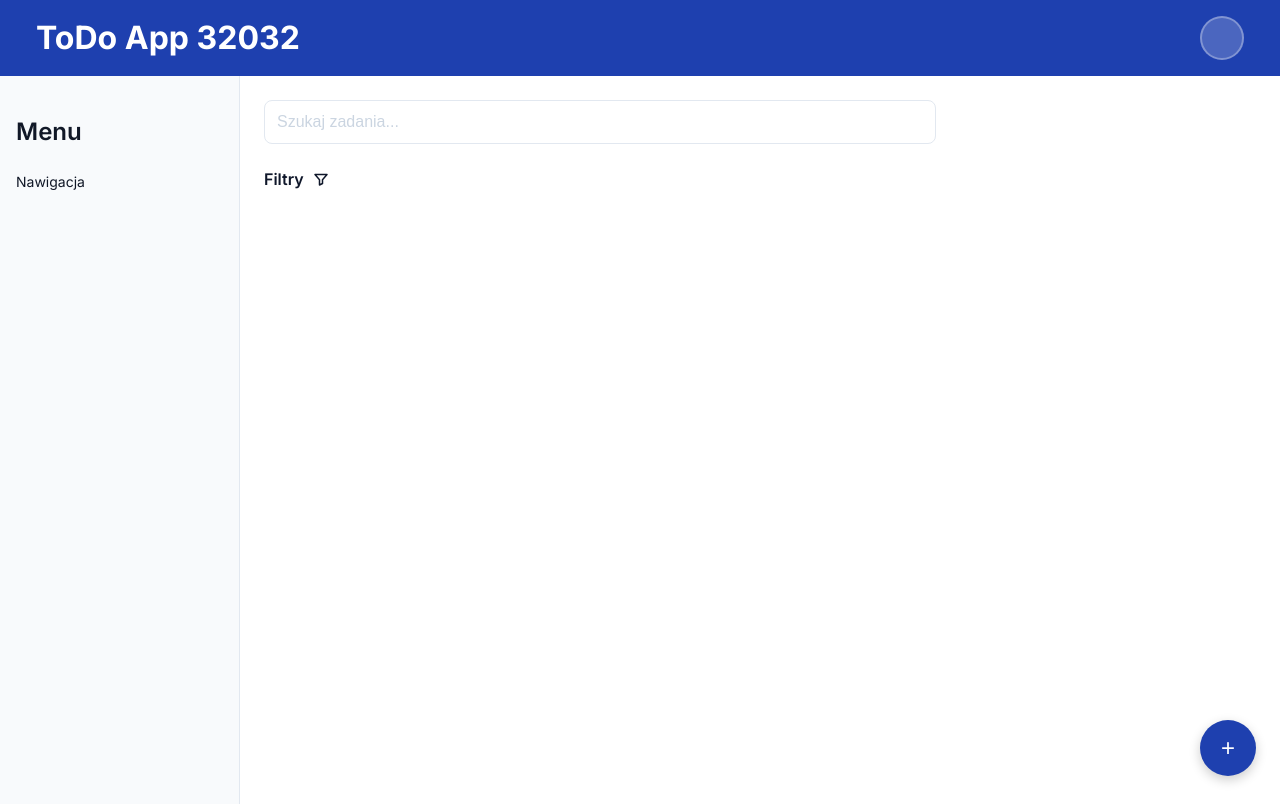
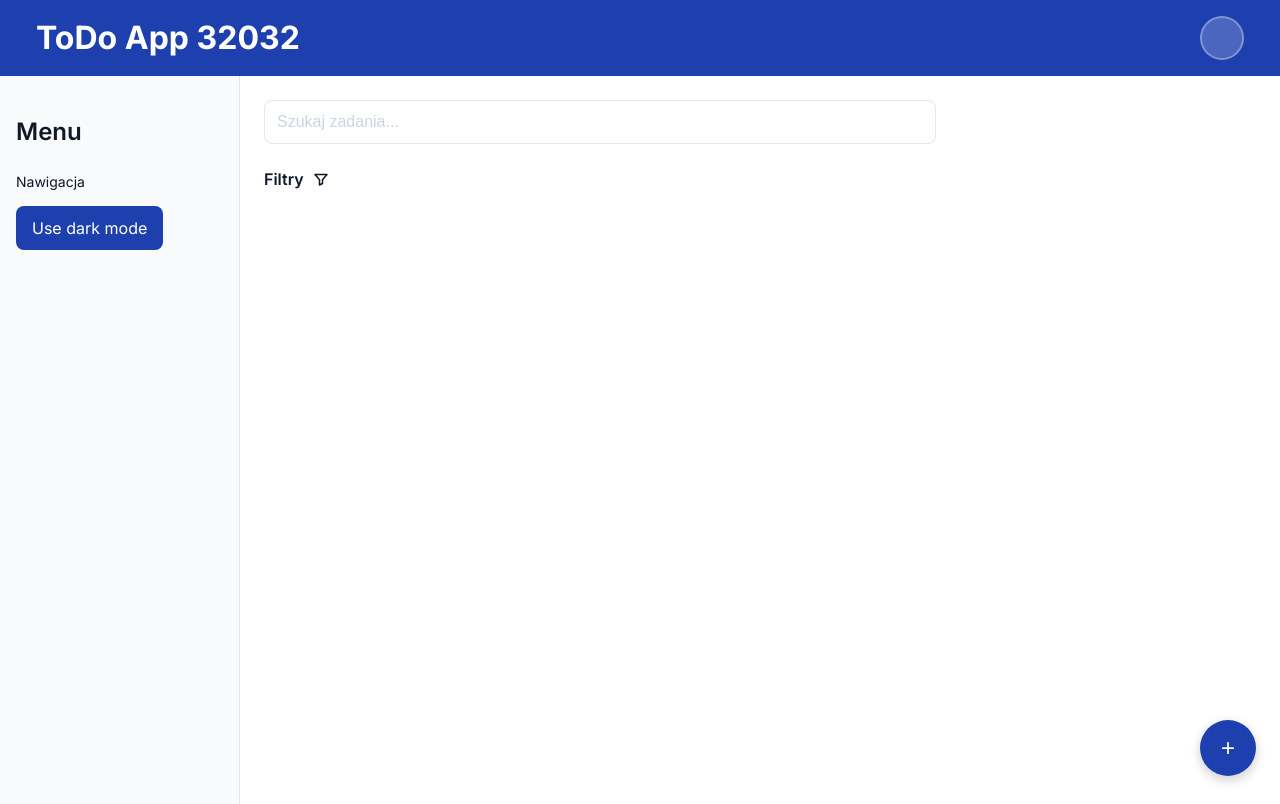
Before and after one commit to a-osika/ziu_4, a React (Vite) app: page / in a window 1280 px wide. Built offline with nearby package versions, Linux system fonts and the light colour scheme.

Commit message:
theme button

```diff
--- a/src/components/SearchBar/SearchBar.tsx
+++ b/src/components/SearchBar/SearchBar.tsx
@@ -1,5 +1,5 @@
-import { useTodoContext } from "../../context/TodoContext";
-import { Input } from "../../components/Input/Input";
+import { useTodoContext } from '../../context/TodoContext';
+import { Input } from '../../components/Input/Input';
 
 export function SearchBar() {
   const { query, setQuery } = useTodoContext();
--- a/src/components/Sidebar.tsx
+++ b/src/components/Sidebar.tsx
@@ -1,8 +1,11 @@
+import { ThemeToggle } from "./ThemeToggle";
+
 export function Sidebar() {
   return (
     <aside className="sidebar">
       <h3 className="h3">Menu</h3>
       <p className="body2">Nawigacja</p>
+      <ThemeToggle />
     </aside>
   );
 }
```
Also changed, not shown: src/components/Input/Input.tsx (+4 -4 lines).
